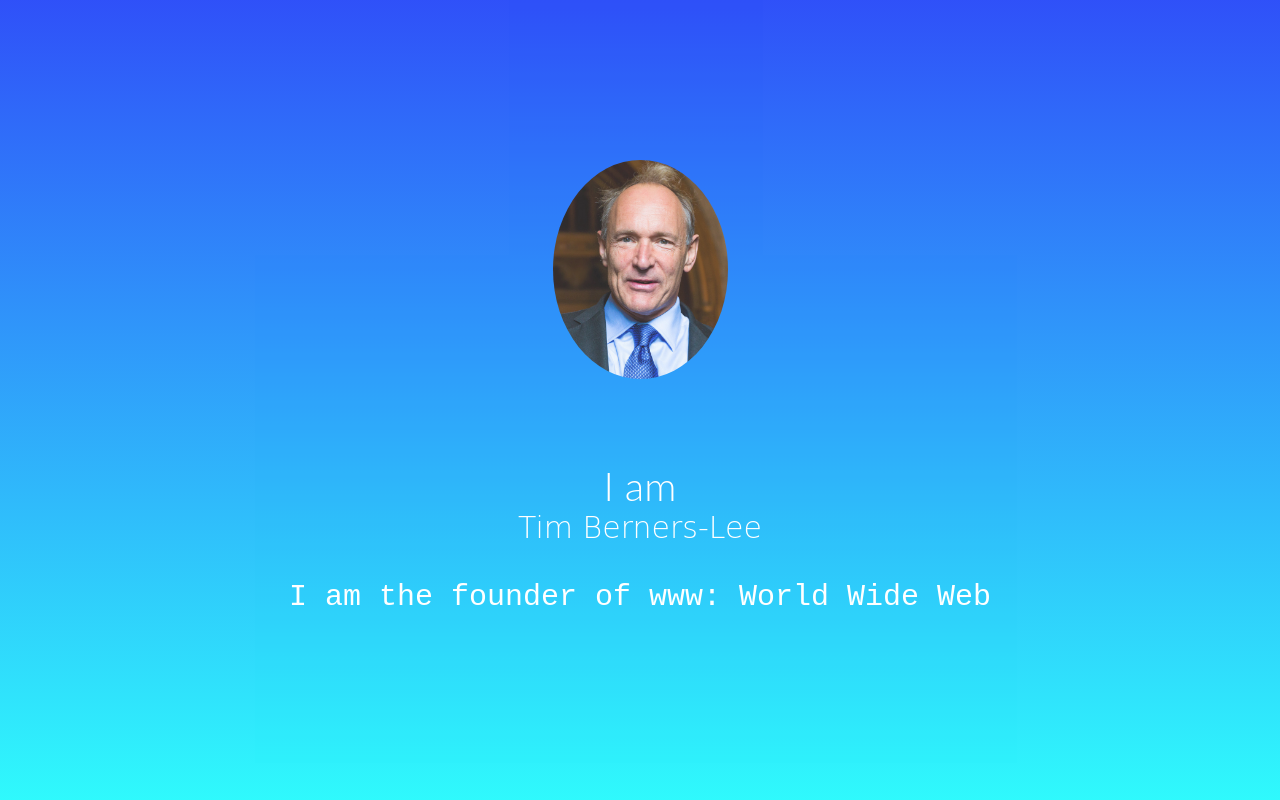
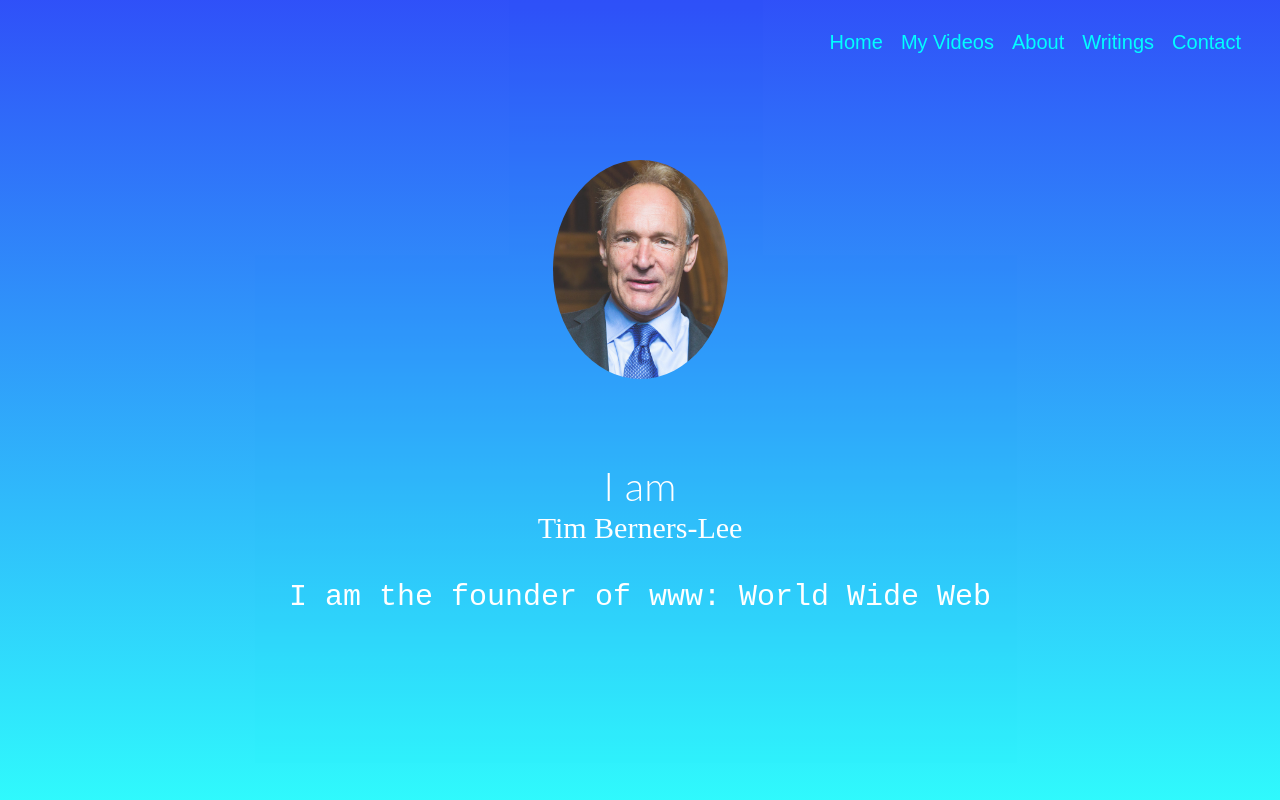
Before and after one commit to Abhiroop12Dutta/StBl, a plain HTML site: page index.html in a window 1280 px wide. Shown: the top 800 px of the page. Drawn offline with Linux system fonts and the light colour scheme; a web font is replaced by a local one.

Commit message:
Add files via upload

```diff
--- a/index.html
+++ b/index.html
@@ -1,8 +1,22 @@
 <html>
     <head><title>Sir Tim Berners-Lee</title>>
 
-    <link rel="stylesheet" href="style.css"></head>
+    <link rel="stylesheet" href="style.css">
+    <link href="https://fonts.googleapis.com/css2?family=Yuji+Boku&display=swap" rel="stylesheet">
+    </head>
     <body>
+
+        <ul class="menu">
+        <li class="links">Home</li>
+            <li class="links">My Videos</li>
+            <li class="links">About</li>
+            <li class="links">Writings</li>
+            <li class="links">Contact</li>
+
+
+
+        </ul>
+
     <section id="welcome" class="parallax-container">
     <div class="parallax-inner"><img src="Sir_Tim_Berners-Lee_.jpg" class="profile">
         <h1>I am<br><span id="name">Tim Berners-Lee</span></h1>
--- a/style.css
+++ b/style.css
@@ -23,6 +23,7 @@ body {
     display: table;
     width: 100%;
     height: 100%;
+    z-index: 9;
 }
 h1 {
     font-size: 40px;
@@ -33,7 +34,7 @@ h1 {
 #name {
         font-size: 30px;
     line-height: 1.2;
-    font-family: cursive }
+    font-family: 'Yuji Boku', serif; }
 h2
 {
     font-size: 30px; font-weight: 300;
@@ -58,3 +59,28 @@ p {
     text-align: center;
     vertical-align: middle;
 }
+
+.links {
+    float:left;
+    color:aqua;
+    padding-top: 5px;
+    padding-left: 9px;
+    padding-right: 9px;
+    padding-bottom: 5px;
+    font-size: 20px;
+    font-family: inherit;
+}
+
+.links:hover {
+    background-color: black;
+}
+
+.menu {
+    list-style: none;
+    font-family: sans-serif;
+    position:absolute;
+    top:10px;
+    right: 30px;
+    z-index: 10;
+    cursor: pointer;
+}
```
